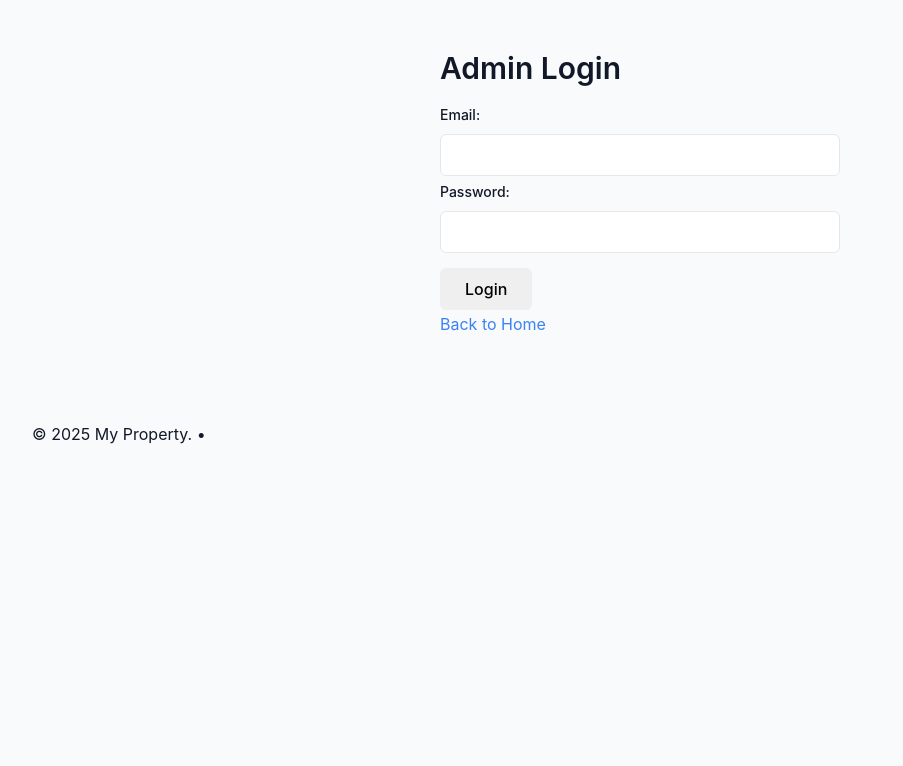
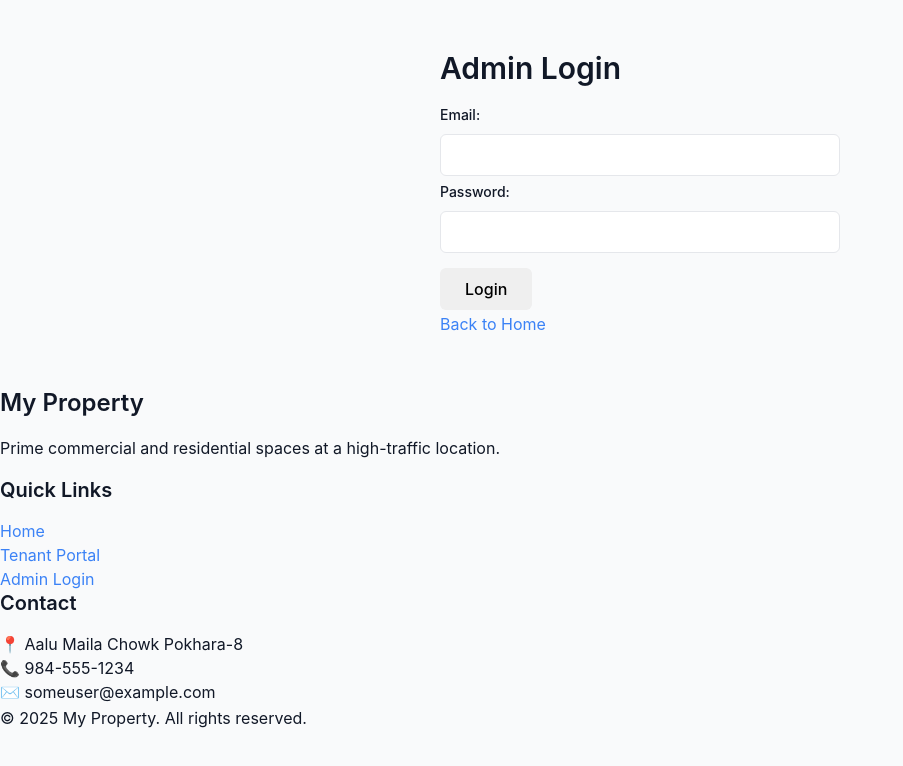
Before and after one commit to pradhansushil/TenantApp, a React (Vite) app: page /admin-login in a window 1280 px wide. Shown: the top 766 px of the page, without its empty margins (0-903 px from the left). Built offline with nearby package versions, Linux system fonts and the light colour scheme; no server answers.

Commit message:
Add new footer categories and update CSS class names

```diff
--- a/src/components/Footer.jsx
+++ b/src/components/Footer.jsx
@@ -1,10 +1,46 @@
 export default function Footer() {
   return (
-    <footer className="container" role="contentinfo">
-      <p>
-        © {new Date().getFullYear()} My Property.{" "}
-        <span aria-hidden="true">•</span>
-      </p>
+    <footer className="site-footer" role="contentinfo">
+      <div className="footer-content">
+        {/* Company Info Section */}
+        <div className="footer-section">
+          <h3 className="footer-heading">My Property</h3>
+          <p className="footer-text">
+            Prime commercial and residential spaces at a high-traffic location.
+          </p>
+        </div>
+
+        {/* Quick Links Section */}
+        <div className="footer-section">
+          <h4 className="footer-subheading">Quick Links</h4>
+          <ul className="footer-links">
+            <li>
+              <a href="/">Home</a>
+            </li>
+            <li>
+              <a href="/tenant-portal">Tenant Portal</a>
+            </li>
+            <li>
+              <a href="/admin-login">Admin Login</a>
+            </li>
+          </ul>
+        </div>
+
+        {/* Contact Section */}
+        <div className="footer-section">
+          <h4 className="footer-subheading">Contact</h4>
+          <ul className="footer-contact">
+            <li>📍 Aalu Maila Chowk Pokhara-8</li>
+            <li>📞 984-555-1234</li>
+            <li>✉️ someuser@example.com</li>
+          </ul>
+        </div>
+      </div>
+
+      {/* Copyright Bar */}
+      <div className="footer-bottom">
+        <p>© {new Date().getFullYear()} My Property. All rights reserved.</p>
+      </div>
     </footer>
   );
 }
```
